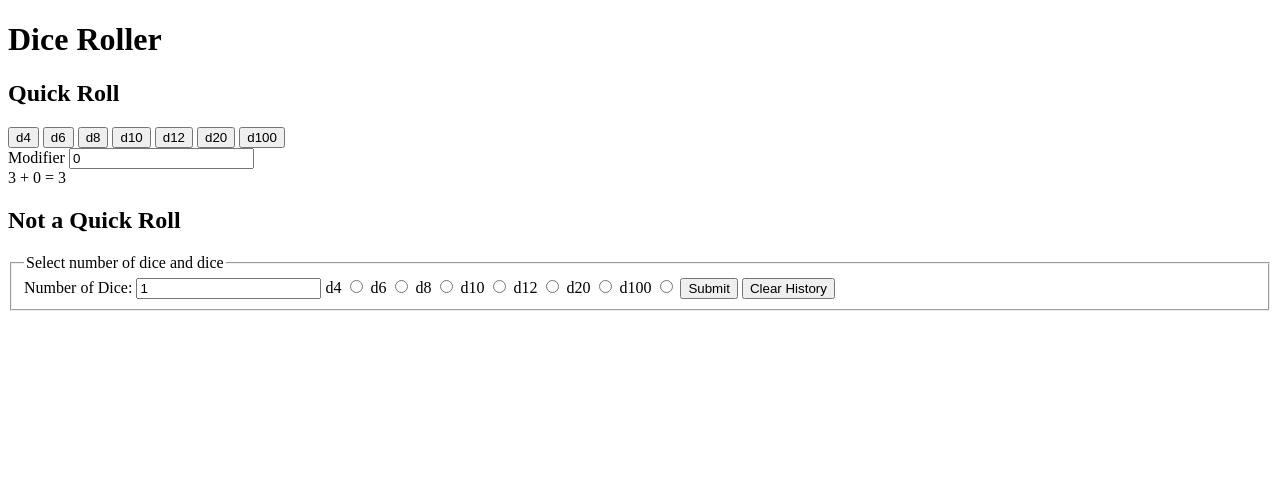
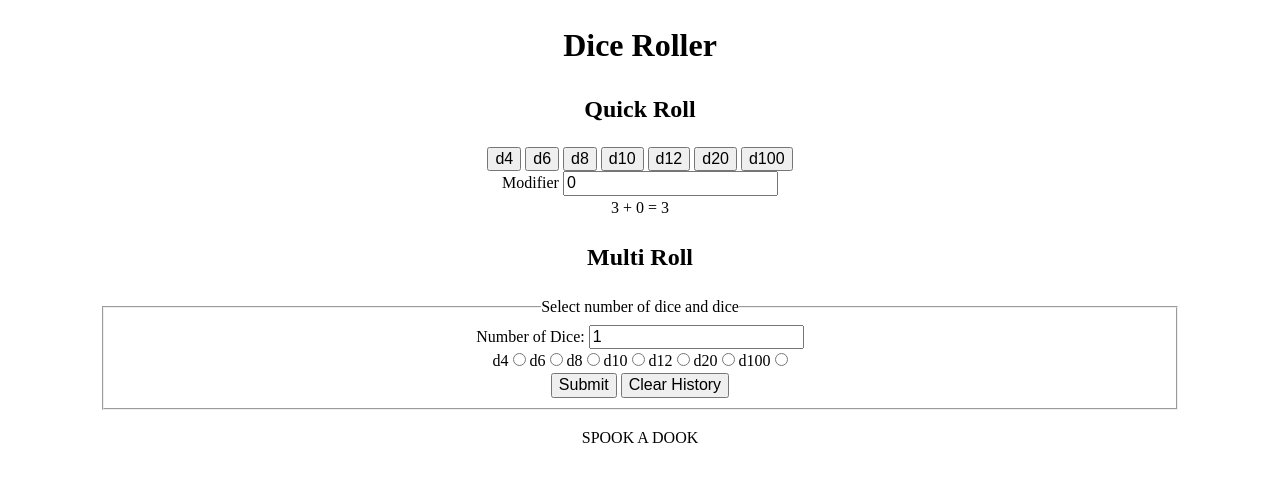
Before and after one commit to Dungeons-and-Dice/dicing-it, a plain HTML site: page index.html in a window 1280 px wide. Both pictures are taken after a click on the button "d4". Drawn offline with nearby package versions, Linux system fonts and the light colour scheme.

Commit message:
Attemping bug fix

```diff
--- a/index.html
+++ b/index.html
@@ -5,11 +5,18 @@
     <meta name="viewport" content="width=device-width, initial-scale=1.0">
     <meta http-equiv="X-UA-Compatible" content="ie=edge">
     <title>DICE</title>
+    <link rel="stylesheet" href="./styles/style.css">
 </head>
 <body>
+    <header>
+        <div class="wrapper">
             <h1>Dice Roller</h1>
+        </div>
+    </header>
     <!-- Quick Roll -->
-    <div>
+    <main>
+        <section>
+            <div class="wrapper">
                 <h2>Quick Roll</h2>
                 <div id="buttons">
                     <button id="d4">d4</button>
@@ -26,16 +33,21 @@
                 </div>
                 <div id=printedNumber></div>
             </div>
+        </section>
 
-    <!-- Not a Quick Roll -->
-    <div>
-        <h2> Not a Quick Roll</h2>
+        <!-- Multi Roll -->
+        <section>
+            <div class="wrapper">
+                <h2> Multi Roll</h2>
                 <fieldset id="otherDice">
                     <legend>Select number of dice and dice</legend>
 
+                    <div>
                         <label for="diceNumber"> Number of Dice: </label>
                         <input type="number" id="diceNumber" required value="1">
+                    </div>
 
+                    <div>
                         <label for="dice4">d4</label>
                         <input type="radio" id="dice4" value="d4" name="dice">
 
@@ -56,14 +68,26 @@
 
                         <label for="dice100">d100</label>
                         <input type="radio" id="dice100" value="d100" name="dice">
+                    </div>
 
                     <button>Submit</button>
-
                     <button id="clear"> Clear History </button>
                 </fieldset>
 
-        <div id="dieContainer" class="diceNumberResult"></div>
+                <div id="dieContainer" class="diceNumberResult">
+                    <ul class="insertRollContainer">
+
+                    </ul>
                 </div>
+            </div>
+        </section>
+    </main>
+
+    <footer>
+        <div class="wrapper">
+            <p>SPOOK A DOOK</p>
+        </div>
+    </footer>
 
     <script src='https://code.jquery.com/jquery-3.4.0.min.js' integrity='sha256-BJeo0qm959uMBGb65z40ejJYGSgR7REI4+CW1fNKwOg=' crossorigin='anonymous'></script>
     <script src="./script.js"></script>
--- a/script.js
+++ b/script.js
@@ -22,29 +22,29 @@ $(function(){
         },
 
         dieContainer : $('#dieContainer'),
+        insertRollContainer: $('#insertRollContainer'),
+
 
         rollNumberOfDice: function(){
             const diceNumber = parseInt($('#diceNumber').val());
             let total = 0;
+            this.insertRollContainer.html(`<li class="insertRoll> </li>`)
+            insertRoll = $('.insertRoll');
             for(let i = 1; i <= diceNumber; i++){
                 const diceNumberRoll = this.roll();
                 diceArray.push(diceNumberRoll);
-                this.dieContainer.append(`${diceNumberRoll} + `);
+                insertRoll.append(`${diceNumberRoll} + `);
             }
 
             let modifier = diceOptions.getModifier();
-
-            this.dieContainer.append(`${modifier} (Modifier)`);
-            console.log(diceArray);
 
             for (let i = 0; i < diceArray.length; i++){
                 total += diceArray[i];
             }
 
             let result = total + modifier;
-            this.dieContainer.append(` = ${result} <br>`);
 
-
+            insertRoll.append(`<span class="modifier"> ${modifier} </span> = ${result} <br>`);
         },
     };
 
@@ -54,7 +54,7 @@ $(function(){
         let modifier = diceOptions.getModifier();
         let result = diceRoll + modifier;
 
-        $('#printedNumber').text(`${diceRoll} + ${modifier} = ${result}`);
+        $('#printedNumber').html(`${diceRoll} + <span class="modifier"> ${modifier} </span> = ${result}`);
     });
 
     // Second Dice Part
--- /dev/null
+++ b/styles/scss/_global.scss
@@ -0,0 +1,15 @@
+//* Global
+html {
+    text-align: center;
+    line-height: 1.5;
+    font-size: 100%;
+}
+.wrapper {
+    max-width: 1080px;
+    width: 85%;
+    margin: 0 auto;
+    font-size: 1rem;
+}
+
+
+//* Variables
--- a/styles/scss/style.scss
+++ b/styles/scss/style.scss
@@ -0,0 +1,2 @@
+@import "./setup";
+@import "./global";
```
Also changed, not shown: styles/style.css. Lines whose indentation alone changed are shown as unchanged.
